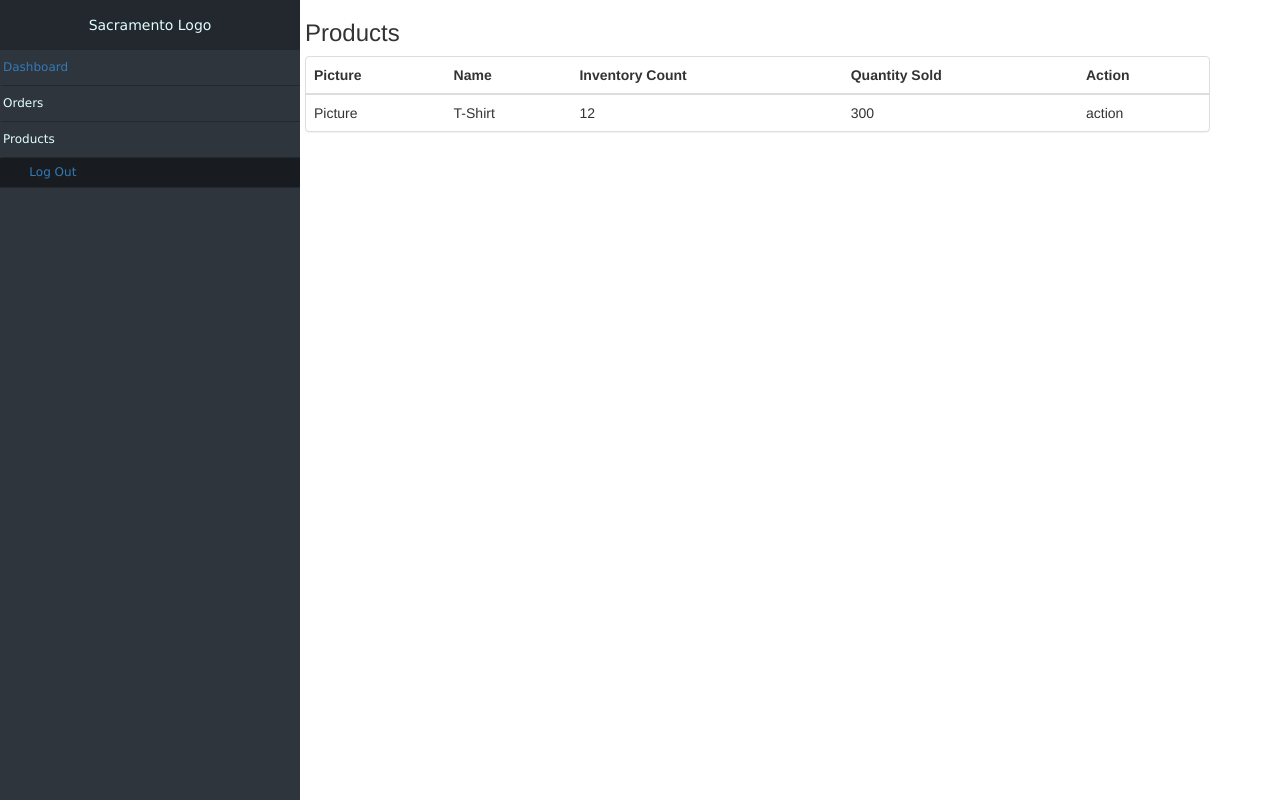
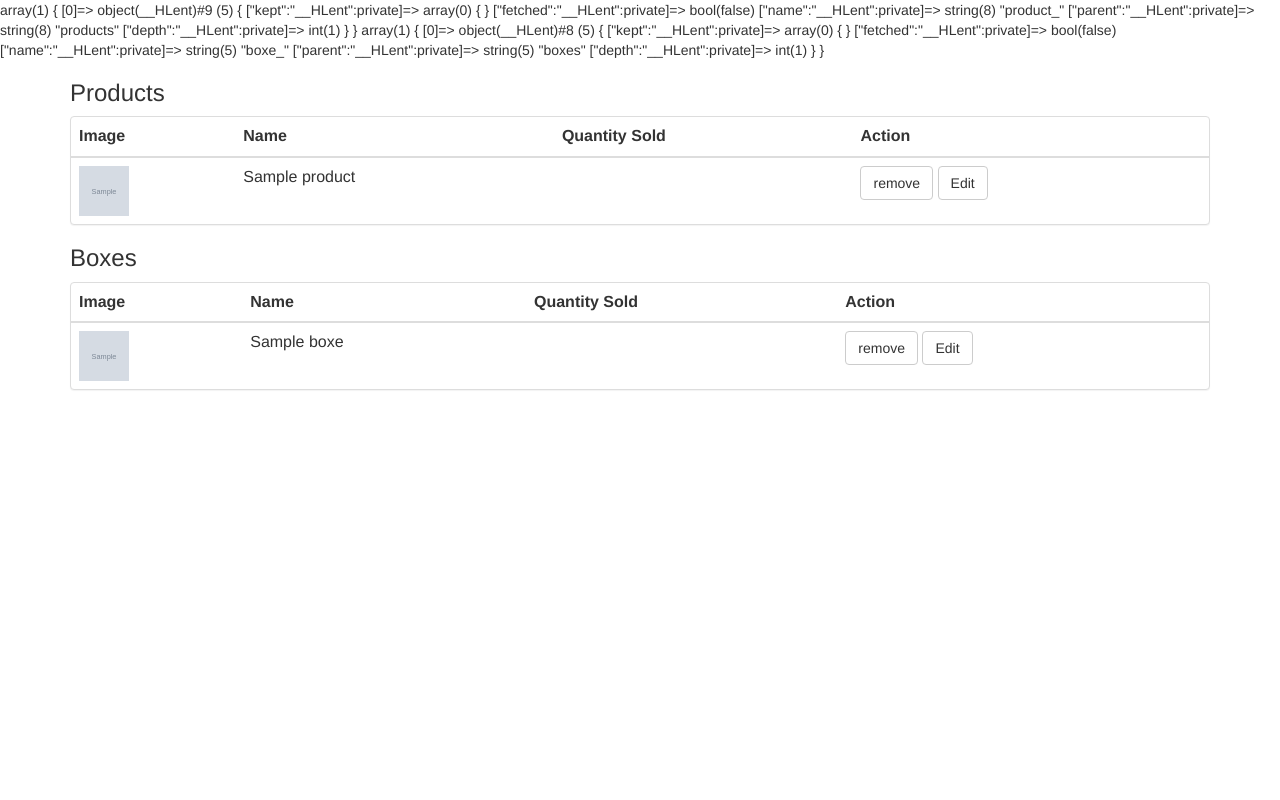
Before and after one commit to DavidJDJ/sacramento, a PHP site: the page made by application/views/admin_views/products.php in a window 1280 px wide. Run offline with PHP 8.4, Linux system fonts and the light colour scheme; the template is opened without the code that fills it: most values are stand-ins (such as "Sample title", 1, 10 or a date in 2020); grey boxes marked "Sample" are stand-in pictures; some libraries are stand-ins or nearby versions.

Commit message:
worked on th eadmin wiews

```diff
--- a/application/views/admin_views/navbar.php
+++ b/application/views/admin_views/navbar.php
@@ -1,4 +1,3 @@
-
 <link rel="stylesheet" href="../assets/styles/style_adminpage.css">
 
 <div class="nav-side-menu">
--- a/application/views/admin_views/products.php
+++ b/application/views/admin_views/products.php
@@ -1,5 +1,6 @@
 <?php
-
+var_dump($products);
+var_dump($boxes);
  ?>
  <!DOCTYPE html>
  <html>
@@ -9,30 +10,76 @@
  		<link rel="stylesheet" href="https://maxcdn.bootstrapcdn.com/bootstrap/3.3.5/css/bootstrap.min.css">
  		<script src="https://ajax.googleapis.com/ajax/libs/jquery/2.1.4/jquery.min.js"></script>
  		<script src="https://maxcdn.bootstrapcdn.com/bootstrap/3.3.5/js/bootstrap.min.js"></script>
+        <style>
+        .table-img {
+            width: 50px;
+            height: 50px;
+        }
+        form {
+            display: inline-block;
+        }
+        </style>
  	</head>
 	<body>
-        <?php include 'navbar.php' ?>
+        <?php //include 'navbar.php' ?>
 		<div class="container">
 			<h3>Products</h3>
 			<div class="panel panel-default">
 			  <table class="table">
 				  <thead>
 					  <tr>
-						  <th>Picture</th>
+						  <th>Image</th>
 						  <th>Name</th>
-						  <th>Inventory Count</th>
 						  <th>Quantity Sold</th>
 						  <th>Action</th>
 					  </tr>
 				  </thead>
 				  <tbody>
+                      <?php foreach ($products as $product) { ?>
+                          <tr>
+                              <td><img src="../<?= $product['image'] ?>" class="table-img"></td>
+                              <td><?= $product['name'] ?></td>
+                              <td> </td>
+                              <td>
+                                  <form action='products' method="post">
+                                      <input type="hidden" name="product" value="product">
+                                      <input type="hidden" name="id" value="<?= $product['id'] ?>">
+                                      <input class="btn btn-default" type="submit" value="remove">
+                                  </form>
+                                  <a class="btn btn-default" href="edit_prod/<?= $product['id'] ?>" role="button">Edit</a>
+                              </td>
+                          </tr>
+                      <? } ?>
+				  </tbody>
+			  </table>
+			</div>
+			<h3>Boxes</h3>
+			<div class="panel panel-default">
+			  <table class="table">
+				  <thead>
 					  <tr>
-						  <td>Picture</td>
-						  <td>T-Shirt</td>
-						  <td>12</td>
-						  <td>300</td>
-						  <td>action</td>
+						  <th>Image</th>
+						  <th>Name</th>
+						  <th>Quantity Sold</th>
+						  <th>Action</th>
 					  </tr>
+				  </thead>
+				  <tbody>
+                      <?php foreach ($boxes as $box) { ?>
+                          <tr>
+                              <td><img src="../<?= $box['img'] ?>" class="table-img"></td>
+                              <td><?= $box['name'] ?></td>
+                              <td> </td>
+                              <td>
+                                  <form action='admin/products' method="post">
+                                      <input type="hidden" name="product" value="box">
+                                      <input type="hidden" name="id" value="<?= $box['id'] ?>">
+                                      <input class="btn btn-default" type="submit" value="remove">
+                                  </form>
+                                  <a class="btn btn-default" href="edit/<?= -$box['id'] ?>" role="button">Edit</a>
+                              </td>
+                          </tr>
+                      <? } ?>
 				  </tbody>
 			  </table>
 			</div>
```
Also changed, not shown: application/controllers/Admin.php (+26 -2 lines), application/models/admins.php (+18 -4 lines), application/models/session.php (deleted, +0 -92 lines), application/views/admin_views/edit.php (added, +69 -0 lines), assets/uploads/beans.jpg (deleted), assets/uploads/box_richmond.jpg (added), assets/uploads/city.jpeg (added), assets/uploads/gu.jpg (deleted), assets/uploads/gucci tie.jpg (deleted), assets/uploads/rva2.jpg (added), assets/uploads/stock-photo-young-business-busy-working-on-laptop-computer-and-smart-phone-sitting-at-sofa-of-modern-coffee-280611161.jpg (deleted), 3 other files.
